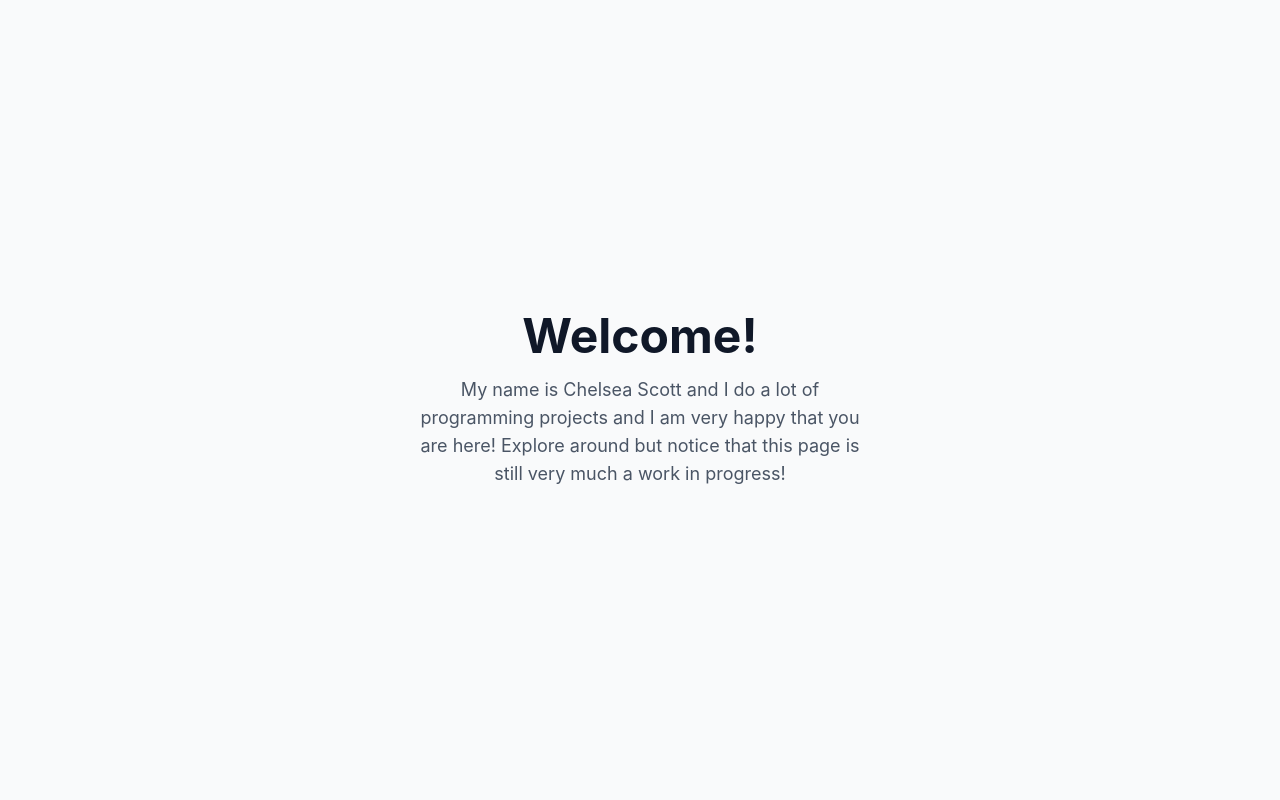
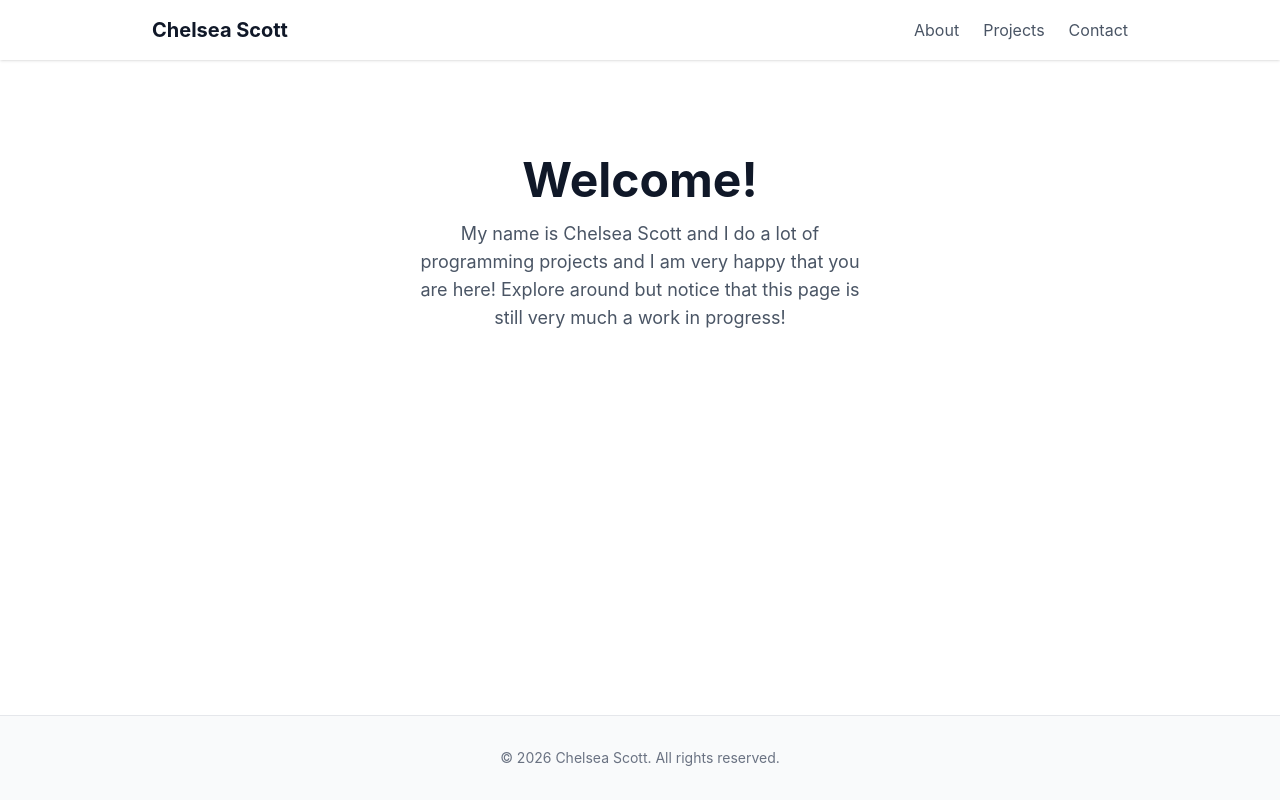
Before and after one commit to helseaCat/PersonalWebsite, a React (Vite) app: page / in a window 1280 px wide. Built offline with nearby package versions, Linux system fonts and the light colour scheme.

Commit message:
feat: add Layout, Header, and Footer components

```diff
--- a/src/App.tsx
+++ b/src/App.tsx
@@ -1,6 +1,9 @@
+import Layout from './components/Layout'
+
 function App() {
   return (
-    <div className="min-h-screen flex items-center justify-center bg-gray-50">
+    <Layout>
+      <div className="flex items-center justify-center py-24 px-6">
         <div className="text-center">
           <h1 className="text-5xl font-bold text-gray-900 mb-4">Welcome!</h1>
           <p className="text-lg text-gray-600 max-w-md">
@@ -10,6 +13,7 @@ function App() {
           </p>
         </div>
       </div>
+    </Layout>
   )
 }
 
--- /dev/null
+++ b/src/components/Footer.tsx
@@ -0,0 +1,11 @@
+function Footer() {
+  return (
+    <footer className="bg-gray-50 border-t border-gray-200">
+      <div className="max-w-5xl mx-auto px-6 py-8 text-center text-gray-500 text-sm">
+        <p>&copy; {new Date().getFullYear()} Chelsea Scott. All rights reserved.</p>
+      </div>
+    </footer>
+  )
+}
+
+export default Footer
--- /dev/null
+++ b/src/components/Header.tsx
@@ -0,0 +1,18 @@
+function Header() {
+  return (
+    <header className="bg-white shadow-sm">
+      <div className="max-w-5xl mx-auto px-6 py-4 flex items-center justify-between">
+        <a href="/" className="text-xl font-bold text-gray-900 hover:text-gray-700 transition-colors">
+          Chelsea Scott
+        </a>
+        <nav className="hidden md:flex gap-6">
+          <a href="#about" className="text-gray-600 hover:text-gray-900 transition-colors">About</a>
+          <a href="#projects" className="text-gray-600 hover:text-gray-900 transition-colors">Projects</a>
+          <a href="#contact" className="text-gray-600 hover:text-gray-900 transition-colors">Contact</a>
+        </nav>
+      </div>
+    </header>
+  )
+}
+
+export default Header
--- /dev/null
+++ b/src/components/Layout.tsx
@@ -0,0 +1,18 @@
+import Header from './Header'
+import Footer from './Footer'
+
+interface LayoutProps {
+  children: React.ReactNode
+}
+
+function Layout({ children }: LayoutProps) {
+  return (
+    <div className="min-h-screen flex flex-col bg-white">
+      <Header />
+      <main className="flex-1">{children}</main>
+      <Footer />
+    </div>
+  )
+}
+
+export default Layout
```
Also changed, not shown: 1 other file (tests, documents, lock files or other folders). Lines whose indentation alone changed are shown as unchanged.
